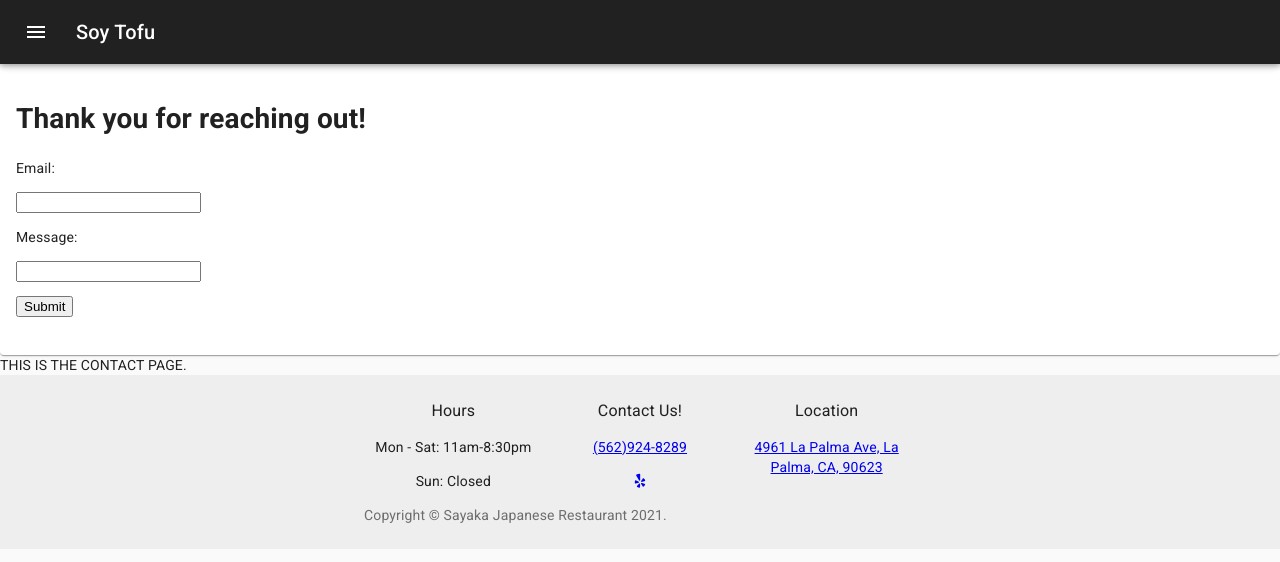
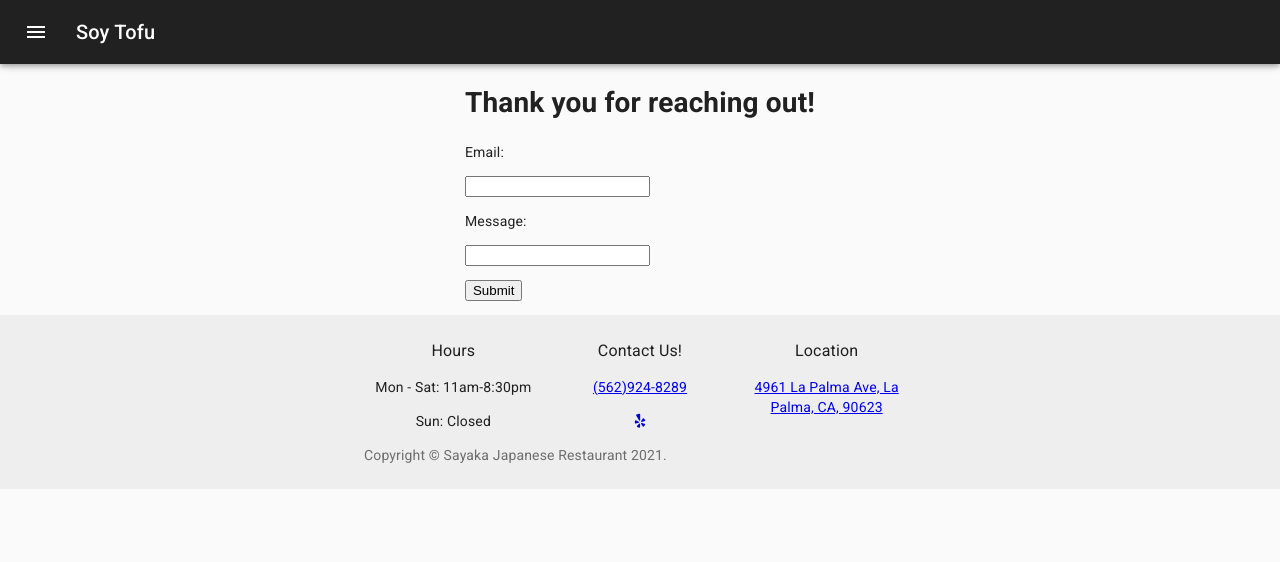
Before and after one commit to nickdmrco/Soy_Tofu, a React (Create React App) app in the folder client/: page /contact in a window 1280 px wide. Shown: the top 562 px of the page. Built offline with nearby package versions, Linux system fonts and the light colour scheme; the HTML template or start-up script is replaced by a standard one.

Commit message:
basic center syling

```diff
--- a/client/src/components/ContactForm/myform.js
+++ b/client/src/components/ContactForm/myform.js
@@ -1,13 +1,6 @@
 import React from "react";
-import { makeStyles } from '@material-ui/core/styles';
 import Card from '@material-ui/core/Card';
-import CardActions from '@material-ui/core/CardActions';
 import CardContent from '@material-ui/core/CardContent';
-
-const useStyles = makeStyles({
-
-
-});
 
 export default class MyForm extends React.Component {
   constructor(props) {
@@ -21,8 +14,13 @@ export default class MyForm extends React.Component {
   render() {
     const { status } = this.state;
     return (
-      <Card>
-        <CardContent>
+      <div
+        style={{
+          display: "flex",
+          justifyContent: "center",
+          alignItems: "center"
+        }}
+      >
         <form
           onSubmit={this.submitForm}
           action="https://formspree.io/f/mgepdygv"
@@ -36,8 +34,7 @@ export default class MyForm extends React.Component {
           <p>{status === "SUCCESS" ? <p>Your email has been submitted and we will be in touch with you shortly.</p> : <button>Submit</button>}
             {status === "ERROR" && <p>Ooops! There was an error.</p>}</p>
         </form>
-        </CardContent>
-      </Card>
+      </div>
     );
   }
 
--- a/client/src/pages/Contact/index.js
+++ b/client/src/pages/Contact/index.js
@@ -8,7 +8,6 @@ const Contact = () => {
   <>
    <Navbar />
    <MyForm />
-    THIS IS THE CONTACT PAGE.
    <Footer />
   </>
  )
```
Lines whose indentation alone changed are shown as unchanged.
